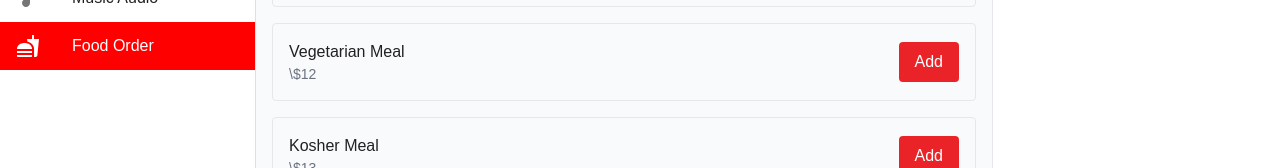
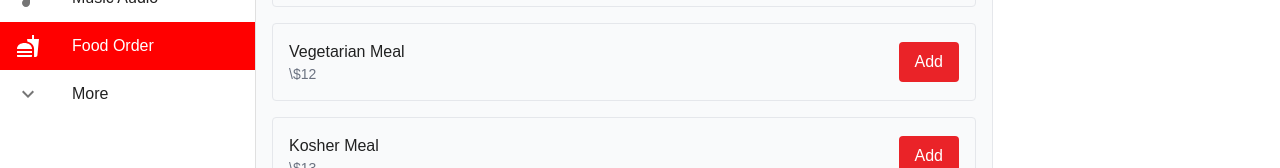
Before and after one commit to couchbase-examples/edge-server-meal-order-sample-app, a React (Vite) app: page / in a window 1280 px wide. Shown: the part 223-391 px from the top of the page. Built offline with nearby package versions, Linux system fonts and the light colour scheme.

Commit message:
Added Left Sidebar

```diff
--- a/src/App.tsx
+++ b/src/App.tsx
@@ -1,25 +1,24 @@
-import { createTheme, ThemeProvider } from '@mui/material/styles';
-import { CssBaseline } from '@mui/material';
-import { Menu as MenuIcon } from '@mui/icons-material';
-import Navbar from './components/Navbar';
-import MealSelection from './components/MealSelection';
-import OrderSummary from './components/OrderSummary';
-import Cart from './components/Cart';
-import './index.css';
-import LeftSideBar from './components/LeftSideBar';
+import { createTheme, ThemeProvider } from "@mui/material/styles";
+import { CssBaseline } from "@mui/material";
+import Navbar from "./components/Navbar";
+import MealSelection from "./components/MealSelection";
+import OrderSummary from "./components/OrderSummary";
+import Cart from "./components/Cart";
+import "./index.css";
+import LeftSideBar from "./components/LeftSideBar";
 
 const couchbaseTheme = createTheme({
 	palette: {
 		primary: {
-      main: '#EA2328' // You can pull from your tailwind config or define here
+			main: "#EA2328", // You can pull from your tailwind config or define here
 		},
 		secondary: {
-      main: '#00BCE4'
-    }
+			main: "#00BCE4",
+		},
 	},
 	typography: {
-    fontFamily: ['Arial', 'sans-serif'].join(',')
-  }
+		fontFamily: ["Arial", "sans-serif"].join(","),
+	},
 });
 
 function App() {
@@ -32,7 +31,7 @@ function App() {
 					{/* Left Sidebar */}
 					<LeftSideBar />
 					{/* Main Content Area */}
-          <div className="flex flex-col flex-1" style={{ marginLeft: '20%' }}>
+					<div className="flex flex-col flex-1" style={{ marginLeft: "20%" }}>
 						<main className="flex-1 p-4 overflow-y-auto bg-gray-50">
 							<div className="flex items-center mb-4">
 								<h1 className="text-2xl font-bold">Meal Ordering</h1>
--- a/src/components/LeftSideBar.tsx
+++ b/src/components/LeftSideBar.tsx
@@ -13,7 +13,8 @@ import MovieIcon from "@mui/icons-material/Movie";
 import FlightIcon from "@mui/icons-material/Flight";
 import LuggageIcon from "@mui/icons-material/Luggage";
 import MusicNoteIcon from "@mui/icons-material/MusicNote";
-import FastfoodIcon from '@mui/icons-material/Fastfood';
+import FastfoodIcon from "@mui/icons-material/Fastfood";
+import ExpandMoreIcon from "@mui/icons-material/ExpandMore";
 
 export default function LeftSideBar() {
 	const links = [
@@ -59,9 +60,17 @@ export default function LeftSideBar() {
 						}}
 					>
 						<ListItemIcon>
-              <FastfoodIcon sx={{ color: "white" }} /> {/* Icon with white color */}
+							<FastfoodIcon sx={{ color: "white" }} />{" "}
+							{/* Icon with white color */}
 						</ListItemIcon>
 						<ListItemText primary="Food Order" />
+					</ListItemButton>
+
+					<ListItemButton component="a" href="#" key={"More"}>
+						<ListItemIcon>
+							<ExpandMoreIcon />
+						</ListItemIcon>
+						<ListItemText primary={"More"} />
 					</ListItemButton>
 				</List>
 
```
Lines whose indentation alone changed are shown as unchanged.
